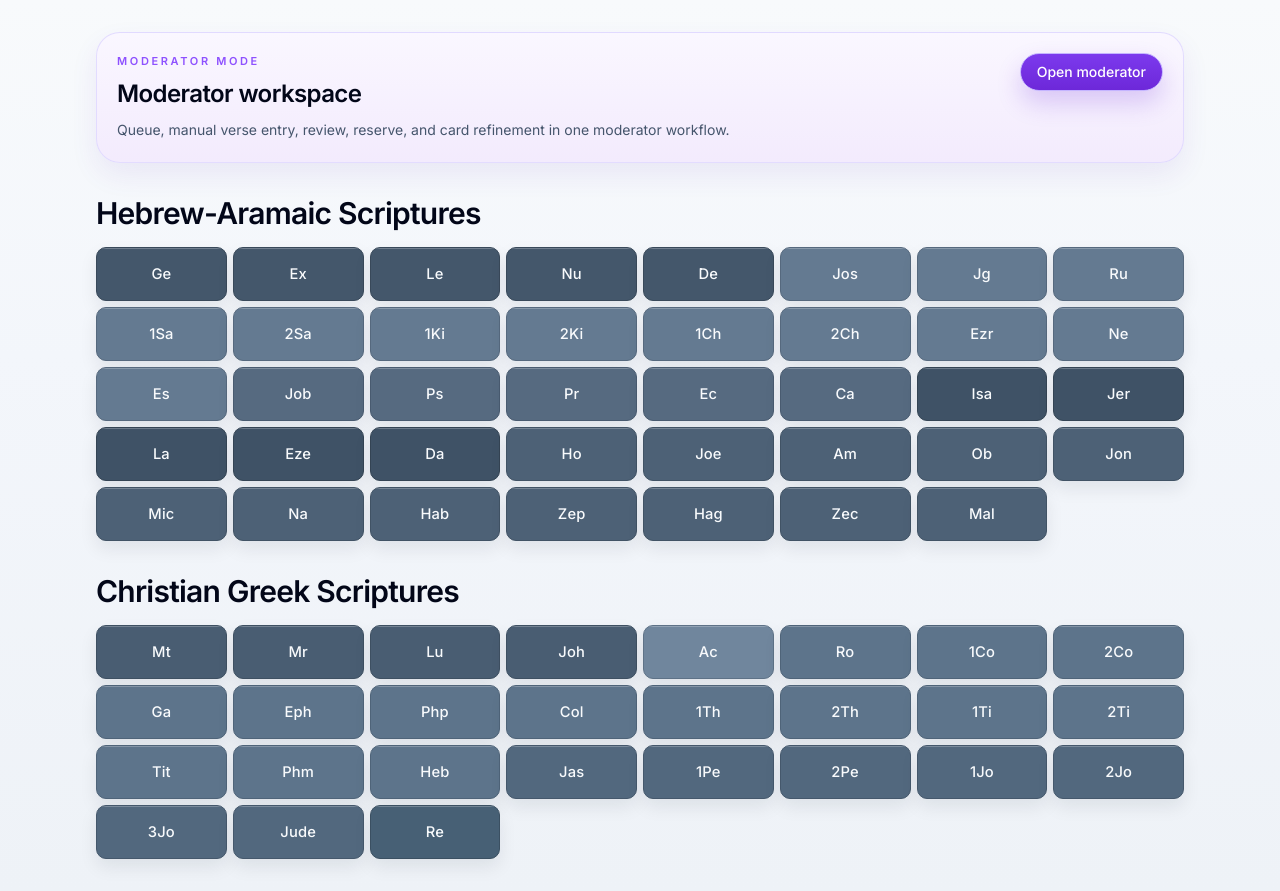
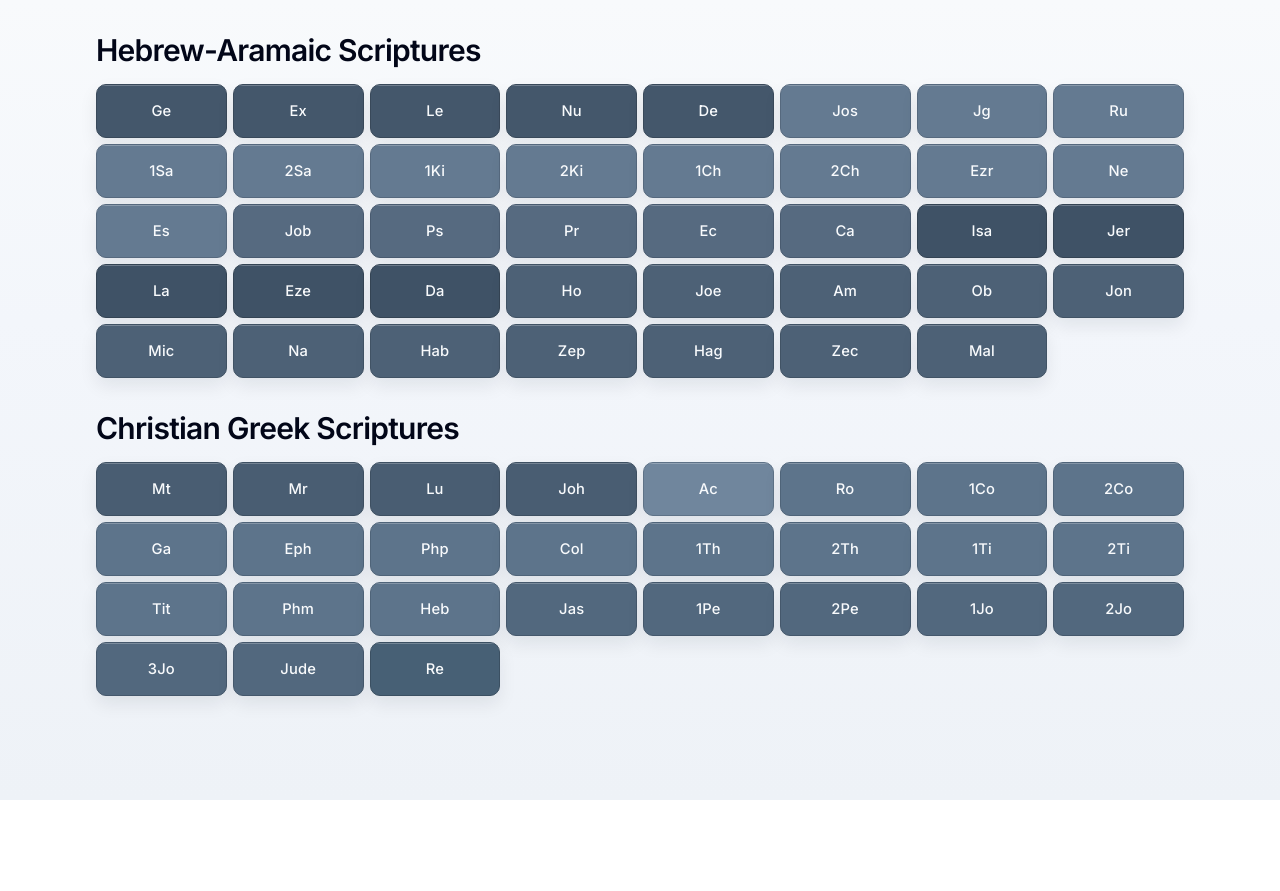
Before and after one commit to scriptura-plus/ai-concierge, a Next.js app: page / in a window 1280 px wide. After the commit the page ends 800 px from the top, so only its background shows below. Built offline with nearby package versions, Linux system fonts and the light colour scheme.

Commit message:
Update page.tsx

```diff
--- a/src/app/page.tsx
+++ b/src/app/page.tsx
@@ -179,30 +179,6 @@ export default function HomePage() {
   return (
     <main className="min-h-screen bg-[linear-gradient(180deg,#f8fafc_0%,#f3f6fb_40%,#eef2f7_100%)]">
       <div className="mx-auto max-w-6xl px-3 py-5 sm:px-6 sm:py-8 lg:px-8">
-        <section className="mb-8 rounded-[24px] border border-violet-200/80 bg-[linear-gradient(180deg,#faf7ff_0%,#f3ebfd_100%)] p-4 shadow-[0_12px_28px_rgba(91,33,182,0.08)] sm:p-5">
-          <div className="flex flex-wrap items-start justify-between gap-4">
-            <div className="max-w-3xl">
-              <p className="mb-2 text-[11px] font-semibold uppercase tracking-[0.24em] text-violet-500">
-                Moderator mode
-              </p>
-              <h1 className="text-[1.35rem] font-semibold tracking-tight text-slate-950 sm:text-2xl">
-                Moderator workspace
-              </h1>
-              <p className="mt-2 text-sm leading-6 text-slate-600">
-                Queue, manual verse entry, review, reserve, and card refinement in one moderator
-                workflow.
-              </p>
-            </div>
-
-            <Link
-              href="/moderator"
-              className="rounded-full border border-violet-300 bg-[linear-gradient(180deg,#7c3aed_0%,#6d28d9_100%)] px-4 py-2 text-sm font-medium text-white shadow-[0_12px_24px_rgba(109,40,217,0.22)] transition hover:brightness-[1.03]"
-            >
-              Open moderator
-            </Link>
-          </div>
-        </section>
-
         <section className="mb-8">
           <div className="mb-4">
             <h2 className="text-[1.55rem] font-semibold tracking-tight text-slate-950 sm:text-3xl">
```
